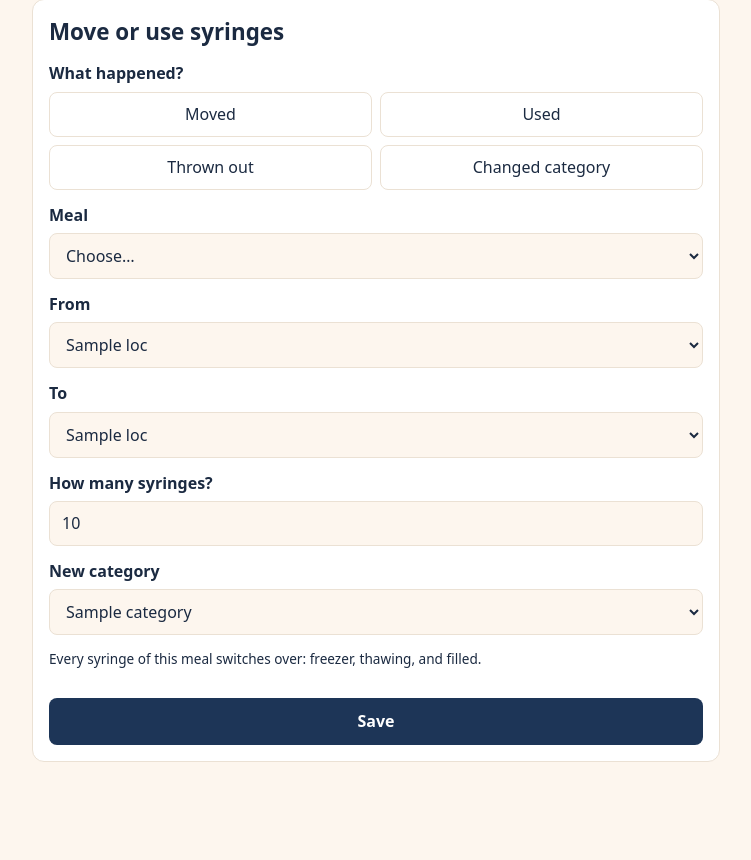
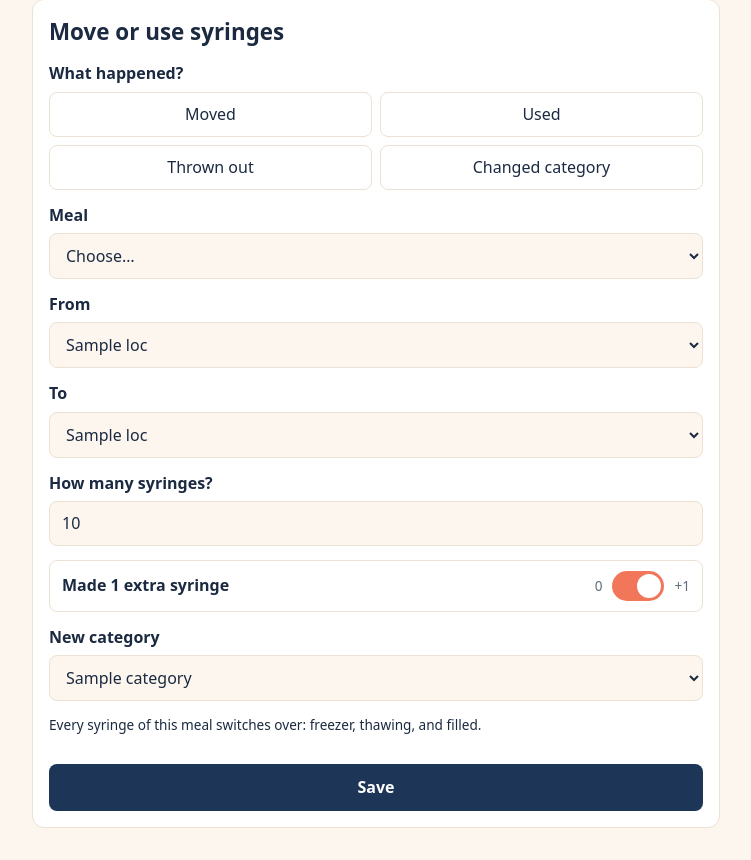
Before and after one commit to moorecameronjames/tube-feed-inventory-tracker, a Flask app: template templates/move.html in a window 1280 px wide. Shown: the part 77-937 px from the top of the page, without its empty margins (264-1015 px from the left). Before the commit the page ends 839 px from the top, so only its background shows below. Run offline with Flask 3, Linux system fonts and the light colour scheme; the template is opened without the code that fills it: most values are stand-ins (such as "Sample title", 1, 10 or a date in 2020); some libraries are stand-ins or nearby versions.

Commit message:
Move / Use: made 1 extra syringe switch for thawing to syringes
Co-Authored-By: Claude Opus 5.5 <noreply@anthropic.com>

```diff
--- a/app.py
+++ b/app.py
@@ -165,11 +165,12 @@ def recategorize(db, recipe_id, from_category_id, to_category_id, location_id, q
     adjust_stock(db, recipe_id, to_category_id, location_id, quantity)
 
 
-def apply_movement(db, recipe_id, category_id, from_location_id, to_location_id, quantity):
+def apply_movement(db, recipe_id, category_id, from_location_id, to_location_id, quantity, added=None):
+    """Take quantity from one location and put `added` (default: the same) into the other."""
     if from_location_id:
         adjust_stock(db, recipe_id, category_id, from_location_id, -quantity)
     if to_location_id:
-        adjust_stock(db, recipe_id, category_id, to_location_id, quantity)
+        adjust_stock(db, recipe_id, category_id, to_location_id, quantity if added is None else added)
 
 
 # --- helpers --------------------------------------------------------------
@@ -387,6 +388,7 @@ def register_routes(app):
         db = get_db()
         locations = get_locations(db)
         location_ids = {loc["id"] for loc in locations}
+        by_short_name = {loc["short_name"]: loc["id"] for loc in locations}
         categories = get_categories(db)
         recipes = get_recipes(db, include_archived=True)
         stock = get_stock_map(db)
@@ -411,18 +413,22 @@ def register_routes(app):
                         raise ValueError("Pick two different spots.")
                 if from_id not in location_ids or (to_id and to_id not in location_ids):
                     raise ValueError("Unknown location.")
+                # Thawed food sometimes fills one more syringe than expected.
+                extra = 1 if values.get("extra") else 0
+                if extra and (kind, from_id, to_id) != ("moved", by_short_name["Thawing"], by_short_name["Syringes"]):
+                    raise ValueError("The extra syringe is only for moving from Thawing to Syringes.")
                 with db.transaction():
-                    apply_movement(db, recipe_id, category_id, from_id, to_id, quantity)
+                    apply_movement(db, recipe_id, category_id, from_id, to_id, quantity, quantity + extra)
                     db.execute(
                         """INSERT INTO movements
-                               (recipe_id, category_id, kind, from_location_id, to_location_id, quantity)
-                           VALUES (%s, %s, %s, %s, %s, %s)""",
-                        (recipe_id, category_id, kind, from_id, to_id, quantity),
+                               (recipe_id, category_id, kind, from_location_id, to_location_id, quantity, extra)
+                           VALUES (%s, %s, %s, %s, %s, %s, %s)""",
+                        (recipe_id, category_id, kind, from_id, to_id, quantity, extra),
                     )
             except (ValueError, StockError) as e:
                 flash(str(e), "error")
             else:
-                flash(describe_change(db, kind, quantity, recipe_id, category_id, from_id, to_id), "success")
+                flash(describe_change(db, kind, quantity, recipe_id, category_id, from_id, to_id, extra), "success")
                 return redirect(url_for("inventory"))
 
         # One choice per recipe + category on hand, grouped by category.
@@ -458,6 +464,8 @@ def register_routes(app):
             to_id=to_id,
             kind=kind,
             auto_kind="kind" not in values,
+            thawing_id=by_short_name["Thawing"],
+            syringes_id=by_short_name["Syringes"],
             stock_json=stock_json,
         )
 
@@ -583,7 +591,8 @@ def register_routes(app):
                                  m["from_location_id"], m["quantity"])
                 else:
                     apply_movement(
-                        db, m["recipe_id"], m["category_id"], m["to_location_id"], m["from_location_id"], m["quantity"]
+                        db, m["recipe_id"], m["category_id"], m["to_location_id"], m["from_location_id"],
+                        m["quantity"] + m["extra"], m["quantity"],
                     )
                 db.execute("DELETE FROM movements WHERE id = %s", (movement_id,))
                 if m["batch_id"]:
@@ -642,7 +651,7 @@ def parse_item(value):
     return recipe_id, category_id
 
 
-def describe_change(db, kind, quantity, recipe_id, category_id, from_id, to_id):
+def describe_change(db, kind, quantity, recipe_id, category_id, from_id, to_id, extra=0):
     n = db.execute(
         """SELECT r.name AS recipe, c.name AS category, lf.name AS from_name, lt.name AS to_name
            FROM recipes r
@@ -653,6 +662,9 @@ def describe_change(db, kind, quantity, recipe_id, category_id, from_id, to_id):
         (category_id, from_id, to_id, recipe_id),
     ).fetchone()
     what = f"{syringes(quantity)} of {n['recipe']} ({n['category']})"
+    if kind == "moved" and extra:
+        return (f"Moved {what} from {n['from_name']} to {n['to_name']}, "
+                f"plus {extra} extra ({syringes(quantity + extra)} filled).")
     if kind == "moved":
         return f"Moved {what} from {n['from_name']} to {n['to_name']}."
     return f"{KIND_LABELS[kind]}: {what} from {n['from_name']}."
--- a/static/style.css
+++ b/static/style.css
@@ -208,6 +208,25 @@ a.stat { color: inherit; text-decoration: none; }
 }
 .choices.grid-2 { display: grid; grid-template-columns: 1fr 1fr; }
 
+/* On/off switch (Move / Use: made 1 extra syringe) */
+.switch-row {
+  display: flex; align-items: center; gap: 10px; margin-top: 14px;
+  padding: 10px 12px; border: 1px solid var(--border); border-radius: 8px;
+}
+.switch-row[hidden] { display: none; }
+.switch-row > div { flex: 1; }
+.switch-label { font-weight: 600; }
+.switch { position: relative; flex: none; width: 52px; height: 30px; margin: 0; }
+.switch input { position: absolute; opacity: 0; width: 0; height: 0; margin: 0; }
+.switch span { position: absolute; inset: 0; border-radius: 15px; background: var(--muted); cursor: pointer; transition: background 0.15s; }
+.switch span::before {
+  content: ""; position: absolute; left: 3px; top: 3px; width: 24px; height: 24px;
+  border-radius: 50%; background: #fff; transition: transform 0.15s;
+}
+.switch input:checked + span { background: var(--highlight); }
+.switch input:checked + span::before { transform: translateX(22px); }
+.switch input:focus-visible + span { outline: 2px solid var(--accent); outline-offset: 2px; }
+
 /* To-do card (morning report) */
 .todo h2 { margin-bottom: 8px; }
 .todo p { margin: 0; }
--- a/templates/history.html
+++ b/templates/history.html
@@ -44,7 +44,7 @@
         {% if m.kind == 'made' %}
           <strong>Made</strong> {{ m.quantity }} {{ m.recipe }} <span class="tag">{{ m.category }}</span> → {{ m.to_name }}
         {% elif m.kind == 'moved' %}
-          <strong>Moved</strong> {{ m.quantity }} {{ m.recipe }} <span class="tag">{{ m.category }}</span>: {{ m.from_name }} → {{ m.to_name }}
+          <strong>Moved</strong> {{ m.quantity }} {{ m.recipe }} <span class="tag">{{ m.category }}</span>: {{ m.from_name }} → {{ m.to_name }}{% if m.extra %}, <strong>+{{ m.extra }} extra</strong>{% endif %}
         {% elif m.kind == 'used' %}
           <strong>Used</strong> {{ m.quantity }} {{ m.recipe }} <span class="tag">{{ m.category }}</span> from {{ m.from_name }}
         {% elif m.kind == 'recategorized' %}
--- a/templates/move.html
+++ b/templates/move.html
@@ -48,6 +48,19 @@
       <input id="quantity" name="quantity" type="number" inputmode="numeric" min="1" step="1"
              value="{{ values.get('quantity', 1) }}" required>
       <p class="small" id="available"></p>
+
+      <div id="extra-field" class="switch-row">
+        <div>
+          <div class="switch-label">Made 1 extra syringe</div>
+          <div class="small muted" id="extra-hint"></div>
+        </div>
+        <span class="small muted">0</span>
+        <label class="switch">
+          <input type="checkbox" name="extra" value="1" aria-label="Made 1 extra syringe" {{ 'checked' if values.get('extra') }}>
+          <span></span>
+        </label>
+        <span class="small muted">+1</span>
+      </div>
     </div>
 
     <div id="category-field">
@@ -74,6 +87,12 @@
     const from = form.elements.from_location_id;
     const to = form.elements.to_location_id;
     const newCategory = form.elements.new_category_id;
+    const quantity = form.elements.quantity;
+    const extra = form.elements.extra;
+    const extraField = document.getElementById("extra-field");
+    const extraHint = document.getElementById("extra-hint");
+    const thawingId = String({{ thawing_id | tojson }});
+    const syringesId = String({{ syringes_id | tojson }});
     const toField = document.getElementById("to-field");
     const locationFields = document.getElementById("location-fields");
     const categoryField = document.getElementById("category-field");
@@ -112,6 +131,15 @@
       if (changingCategory) pickOtherCategory();
       const have = (stock[recipe.value] || {})[from.value] || 0;
       available.textContent = recipe.value ? `${have} available there` : "";
+
+      // Thawed food sometimes fills one more syringe than expected.
+      const canAddExtra = kind === "moved" && from.value === thawingId && to.value === syringesId;
+      extraField.hidden = !canAddExtra;
+      if (!canAddExtra) extra.checked = false;
+      const n = parseInt(quantity.value, 10) || 0;
+      extraHint.textContent = extra.checked
+        ? `${n} leave thawing, ${n + 1} go into syringes`
+        : `${n} go into syringes`;
     }
 
     form.addEventListener("change", (e) => {
@@ -119,6 +147,7 @@
       if (e.target === from) fromChanged();
       update();
     });
+    quantity.addEventListener("input", update);
     update();
   })();
 </script>
```
Also changed, not shown: schema.sql (+6 -1 lines), tests/test_app.py (+58 -1 lines), CHANGELOG.md.
